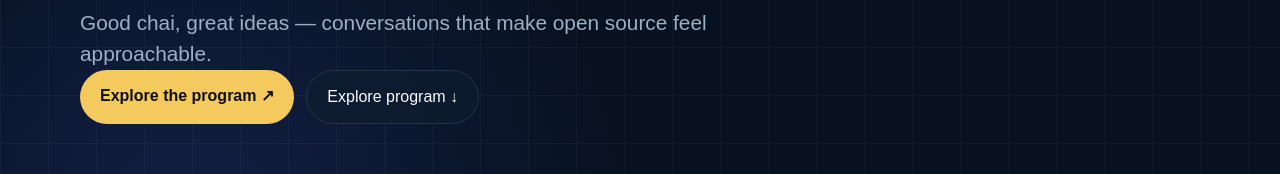
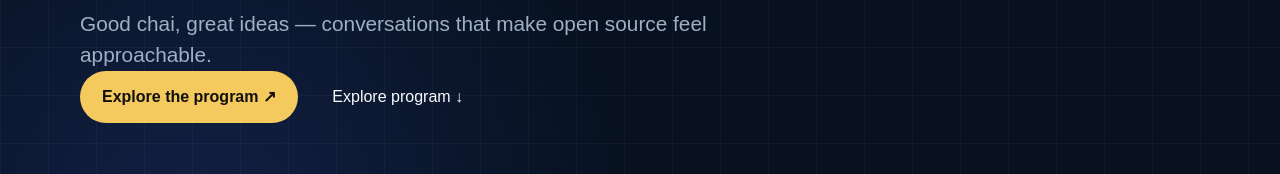
Before and after one commit to Mohd-Asad-23/ash-wikiclub, a Next.js app: page /programs/chai-with-wiki in a window 1280 px wide. Shown: the part 289-463 px from the top of the page. Built offline with nearby package versions, Linux system fonts and the light colour scheme.

Commit message:
ui: polish program page buttons

```diff
--- a/app/programs/[slug]/page.tsx
+++ b/app/programs/[slug]/page.tsx
@@ -18,8 +18,8 @@ export default async function ProgramPage({ params }: { params: Promise<{ slug:
           <h1 style={{fontSize:"clamp(3.2rem,8vw,7rem)",lineHeight:.92,margin:"18px 0"}}>{program.title}</h1>
           <p className="muted" style={{fontSize:"1.3rem",maxWidth:760}}>{program.tagline}</p>
           <div className="button-row">
-            <a href={program.applyUrl} style={{background:"var(--accent)",color:"#101010",padding:"14px 20px",borderRadius:999,fontWeight:800}}>{program.applyLabel} ↗</a>
-            <a href="#about" className="glass" style={{padding:"14px 20px",borderRadius:999}}>Explore program ↓</a>
+            <a href={program.applyUrl} className="primary-button">{program.applyLabel} ↗</a>
+            <a href="#about" className="secondary-button">Explore program ↓</a>
           </div>
         </div>
       </section>
@@ -108,9 +108,9 @@ export default async function ProgramPage({ params }: { params: Promise<{ slug:
             <h2 style={{fontSize:"clamp(2.5rem,6vw,5rem)",margin:"14px 0"}}>Your road to the next contribution starts here.</h2>
             <p className="muted">Apply, mentor the next cohort, or contact the Wiki Club team.</p>
             <div style={{display:"flex",justifyContent:"center",gap:12,flexWrap:"wrap",marginTop:24}}>
-              <a href={program.applyUrl} style={{background:"var(--accent)",color:"#101010",padding:"14px 22px",borderRadius:999,fontWeight:800}}>{program.applyLabel}</a>
-              <a href="mailto:wikiclub@united.edu.in?subject=Become a mentor" className="glass" style={{padding:"14px 22px",borderRadius:999}}>Become a mentor</a>
-              <a href="mailto:wikiclub@united.edu.in?subject=Program enquiry" className="glass" style={{padding:"14px 22px",borderRadius:999}}>Contact us</a>
+              <a href={program.applyUrl} className="primary-button">{program.applyLabel}</a>
+              <a href="mailto:wikiclub@united.edu.in?subject=Become a mentor" className="secondary-button">Become a mentor</a>
+              <a href="mailto:wikiclub@united.edu.in?subject=Program enquiry" className="secondary-button">Contact us</a>
             </div>
           </div>
         </div>
```
